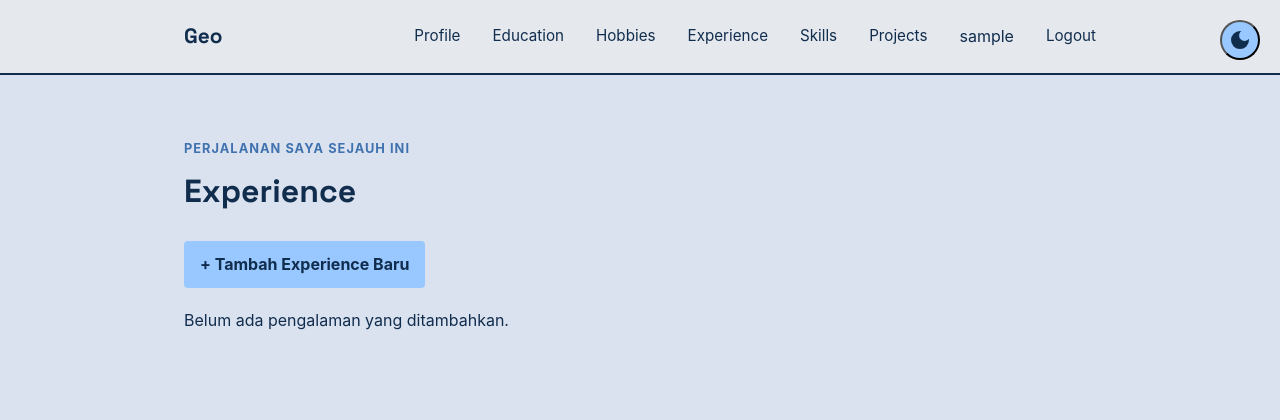
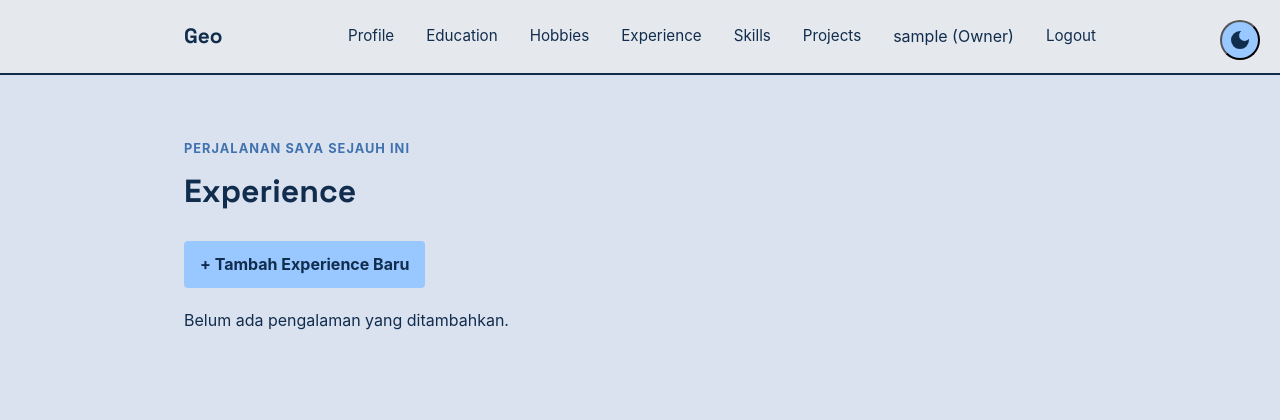
Before and after one commit to flazzies/myportofolio, a Django app: page /experience/ in a window 1280 px wide. Shown: the top 420 px of the page. Run offline with Django 5.2, Linux system fonts and the light colour scheme; the visitor is signed in with stand-in values (Sample User, id 1); data that the repository does not hold is empty; parts of the project's set-up code (start-up, migrations or seed data) failed here and were passed over.

Commit message:
feat: Sekarang beneran done with tugas 4, tadi nambahin fitur tambahan yaitu ketika login ada tulisannya jika editor, owner atau user biasa,dan nambahin AI disclosure.

```diff
--- a/templates/base.html
+++ b/templates/base.html
@@ -33,7 +33,9 @@
                 <a href="{% url 'main:show_projects' %}">Projects</a>
 
                 {% if user.is_authenticated %}
-                    <span class="nav-user">{{ user.username }}</span>
+                    <span class="nav-user">{{ user.username }}
+                        {% if user.is_superuser %}(Owner){% elif is_editor %}(Editor){% else %}(User){% endif %}</span>
+
                     <a href="{% url 'main:logout' %}">Logout</a>
                 {% else %}
                     <a href="{% url 'main:login' %}">Login</a>
```
Also changed, not shown: README.md.
